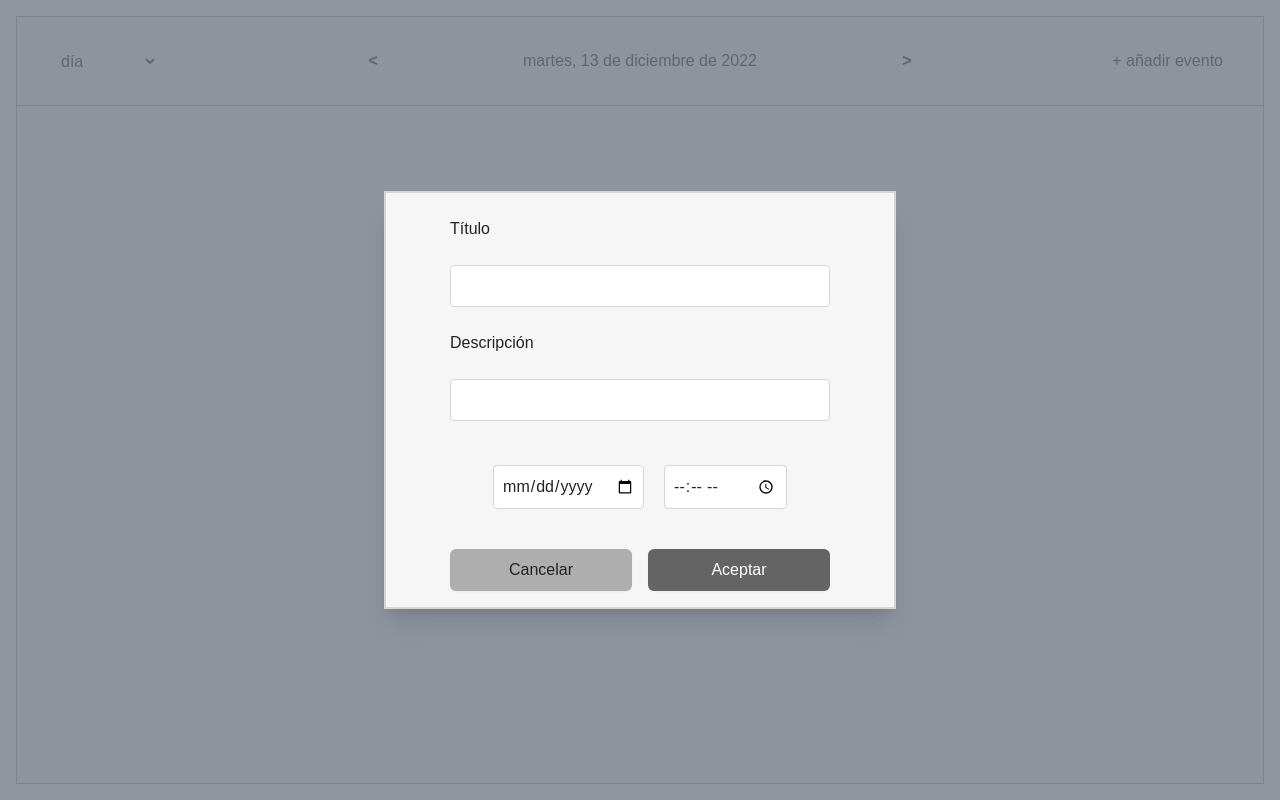
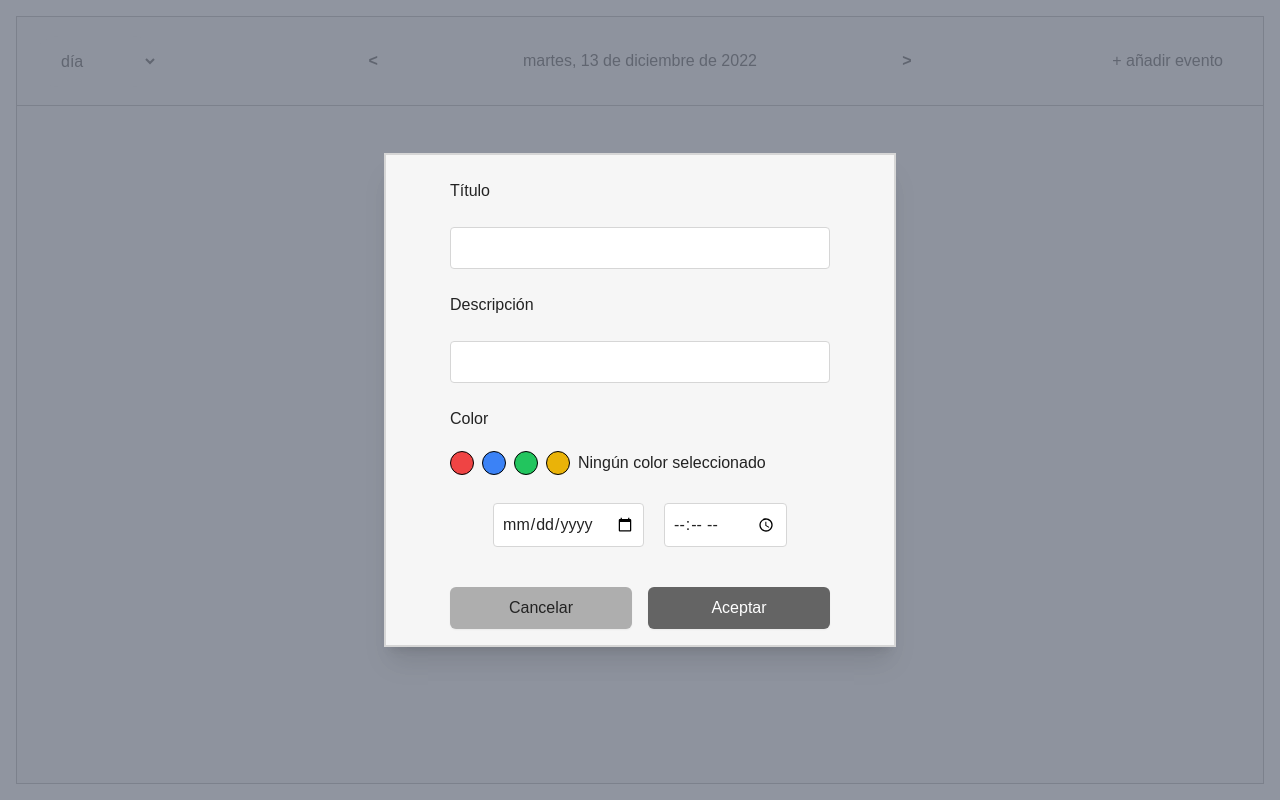
Before and after one commit to Legatus12/Calendario, a Vue app: page / in a window 1280 px wide. Both pictures are taken after a click on the button "+ añadir evento". Built offline with nearby package versions, Linux system fonts and the light colour scheme; data requests are answered from the project's data file.

Commit message:
Colores en los eventos

```diff
--- a/db.json
+++ b/db.json
@@ -1,86 +1,28 @@
 {
   "events": [
     {
-      "name": "prueba 2",
-      "reason": "el que sea",
-      "description": "la que sea",
-      "start_date": "2022-12-8",
-      "start_time": "19:43",
-      "id": 2
+      "name": "amarillo1233",
+      "reason": "sadfasf",
+      "start_date": "2023-01-21",
+      "start_time": "21:43",
+      "color": "bg-green-500",
+      "id": 39
     },
     {
-      "name": "prueba 8",
-      "reason": "sdaf",
-      "description": "fasdfa",
-      "start_date": "2022-12-2022-12-14",
-      "start_time": "20:52",
-      "id": 6
-    },
-    {
-      "name": "aaa",
-      "reason": "adasdada",
-      "description": "asdadads",
-      "start_date": "2023-01-2023-01-05",
-      "start_time": "12:03",
-      "id": 11
-    },
-    {
-      "name": "aaa",
-      "reason": "asdadad",
-      "description": "adsasdad",
-      "start_date": "2023-01-2023-01-15",
-      "start_time": "11:18",
-      "id": 12
-    },
-    {
-      "name": "no desaparezcas",
-      "reason": "asdada",
-      "description": "asdasdas",
-      "start_date": "2023-01-2023-01-13",
-      "start_time": "12:23",
-      "id": 13
-    },
-    {
-      "name": "gimnasio1223",
-      "reason": "prueba12",
-      "start_date": "2023-01-11",
-      "start_time": "18:33",
-      "id": 28
-    },
-    {
-      "name": "edu2346",
-      "reason": "1231335",
-      "start_date": "2023-01-14",
-      "start_time": "18:41",
-      "id": 29
-    },
-    {
-      "name": "edu",
-      "reason": "asdfas",
-      "start_date": "2023-01-18",
-      "start_time": "19:03",
-      "id": 31
-    },
-    {
-      "name": "asdfas2298",
-      "reason": "test5565",
-      "start_date": "2023-01-13",
-      "start_time": "19:12",
-      "id": 34
-    },
-    {
-      "name": "sdsafassa",
-      "reason": "sdfsaf",
-      "start_date": "2023-01-10",
-      "start_time": "19:37",
-      "id": 36
+      "name": "verde12",
+      "reason": "123123",
+      "start_date": "2023-01-19",
+      "start_time": "21:45",
+      "color": "bg-red-500",
+      "id": 40
     },
     {
       "name": "asdfas",
-      "reason": "test1",
-      "start_date": "2023-01-06",
-      "start_time": "23:37",
-      "id": 37
+      "reason": "1233113",
+      "start_date": "2023-01-18",
+      "start_time": "22:56",
+      "color": "bg-blue-500",
+      "id": 41
     }
   ]
 }
--- a/src/components/Calendar.vue
+++ b/src/components/Calendar.vue
@@ -212,7 +212,7 @@ const loadEvent = async () => {
 
         //recorro la información que hemos recibido y pusheo lo items en la listas según el dia
         res.data.forEach(element => {
-            items.push({ id: element.id, title: element.name, reason: element.reason, start_time: element.start_time, list: changeList(element) });
+            items.push({ id: element.id, title: element.name, reason: element.reason, start_time: element.start_time, list: changeList(element),color: element.color});
         });
 
     } catch (error) {
@@ -223,14 +223,14 @@ const loadEvent = async () => {
 
 const addEvent = (event) => {
     // se carga directamente en el array que corresponda y ya lo vemos por pantalla
-    items.push({ id: event.id, title: event.name, reason: event.reason, start_time: event.start_time, list: event.start_date });
+    items.push({ id: event.id, title: event.name, reason: event.reason, start_time: event.start_time, list: event.start_date, color: event.color });
 
 }
 
 const modifyEvents = (event) => {
     items.forEach((element, index) => {
         if (element.id == event.id) {
-            items[index] = { id: event.id, title: event.name, reason: event.reason, start_time: event.start_time, list: event.start_date };
+            items[index] = { id: event.id, title: event.name, reason: event.reason, start_time: event.start_time, list: event.start_date,color:event.color};
         }
     });
 }
--- a/src/components/EventManagement/AddEvent.vue
+++ b/src/components/EventManagement/AddEvent.vue
@@ -13,17 +13,17 @@ import axios from "axios";
 
 const dialog = ref();
 // no puedo poner const, no puedo igualar al evento con recibo con const
-let event = reactive({ name: "", reason: "", start_date: "", start_time: "" });
+let event = reactive({ name: "", reason: "", start_date: "", start_time: "", color: "" });
 
 const emits = defineEmits(["SendEvent"])
 
 
 const closeModal = (boolean) => {
     dialog.value = boolean;
+
 }
 
 const receiveEvent = (events) => {
-
     event = events;
     addEvent();
 }
@@ -48,6 +48,7 @@ const addEvent = async () => {
             event.reason = "";
             event.start_date = "";
             event.start_time = "";
+            event.color = "";
 
             dialog.value = false;
         }
@@ -61,7 +62,7 @@ const addEvent = async () => {
 const getEvent = (event) => {
     return {
         name: event.name, reason: event.reason, start_date:
-            event.start_date, start_time: event.start_time
+            event.start_date, start_time: event.start_time, color: event.color
     }
 
 }
--- /dev/null
+++ b/src/components/EventManagement/ColorPicker.vue
@@ -0,0 +1,35 @@
+<template>
+    <div>
+        <div class="flex mt-5 mb-2">
+            <div v-for="colorOption in colorOptions" :key="colorOption" :class="colorOption"
+                class=" w-6 h-6 rounded-full mr-2 cursor-pointer border border-black" @click="changeColor(colorOption)">
+            </div>
+            <h1>{{currentColor}} seleccionado</h1>
+        </div>
+    </div>
+</template>
+
+<script setup>
+
+import { ref } from "vue";
+
+const props = defineProps({
+    currentColor: {String, default:"Ningún color"}
+})
+
+const emits = defineEmits(["SendColor"])
+
+const color = ref("Ningún color");
+const colorOptions = ref(['bg-red-500', 'bg-blue-500', 'bg-green-500', 'bg-yellow-500']);
+
+function changeColor(newColor) {
+    color.value = newColor.substring(newColor.indexOf("-")+1,newColor.lastIndexOf("-"));
+    console.log(color.value);
+    emits("SendColor", newColor);
+}
+
+</script>
+
+<style scoped>
+
+</style>
--- a/src/components/EventManagement/DragEvent.vue
+++ b/src/components/EventManagement/DragEvent.vue
@@ -1,6 +1,6 @@
 <template>
     <div class="drop-zone" @drop="onDrop($event, day)" @dragenter.prevent @dragover.prevent>
-        <div v-for="item in getList(day)" :key="item.id" class="drag-el" draggable="true"
+        <div v-for="item in getList(day)" :key="item.id" :class="item.color" class="drag-el" draggable="true"
             @dragstart="startDrag($event, item)">
             <p v-if="selectDay" class="w-full">Titulo: {{ item.title }} Descripcion: {{ item.reason }} Hora de inicio:
                 {{ item.start_time }}</p>
@@ -113,7 +113,7 @@ const modifyEvents = async (event, item) => {
 const getEvent = (event) => {
     return {
         name: event.name, reason: event.reason, start_date:
-            event.start_date, start_time: event.start_time
+            event.start_date, start_time: event.start_time,color: event.color
     }
 
 }
--- a/src/components/EventManagement/FormEvent.vue
+++ b/src/components/EventManagement/FormEvent.vue
@@ -45,6 +45,8 @@
                                                 <input v-model="event.reason"
                                                     class="border border-[#d6d6d6] p-2 rounded" type="text" id="reason"
                                                     required><br>
+                                                <label for="colour" class="text-left">Color</label>
+                                                <ColorPicker @SendColor="colourEvent" :currentColor="colour" />
                                                 <div class="mt-5">
                                                     <input v-model="event.start_date"
                                                         class="p-2 border border-[#d6d6d6] rounded" type="date"
@@ -53,6 +55,7 @@
                                                         class="p-2 border border-[#d6d6d6] ml-5 rounded" type="time"
                                                         id="start" required>
                                                 </div>
+
                                                 <!-- Fecha fin para una futura funcionalidad
                                                 <div class="mt-5">
                                                     <label class="mr-9" for="end">Fin:</label>
@@ -92,7 +95,10 @@
 
 import { reactive, watch, ref } from 'vue';
 
-const event = reactive({ name: "", reason: "", start_date: "", start_time: "" });
+import ColorPicker from './ColorPicker.vue';
+
+const event = reactive({ name: "", reason: "", start_date: "", start_time: "", color: "Ningún Color" });
+const colour = ref();
 
 const activeAcept = ref(false);
 
@@ -110,23 +116,28 @@ watch(() => props.currentEvent, () => {
     event.reason = props.currentEvent.reason;
     event.start_date = props.currentEvent.list;
     event.start_time = props.currentEvent.start_time;
+    event.color = props.currentEvent.color;
     activeAcept.value = true;
-
-
 })
 
 
 watch(() => event.name, (nw, ol) => {
-    if(nw!==props.currentEvent.title){
-    activeAcept.value = false;
+    if (nw !== props.currentEvent.title) {
+        activeAcept.value = false;
     }
 })
 
 watch(() => event.reason, (nw, ol) => {
-    if(nw!==props.currentEvent.reason){
-    activeAcept.value = false;
+    if (nw !== props.currentEvent.reason) {
+        activeAcept.value = false;
     }
 })
+
+const colourEvent = (col) => {
+    event.color = col;
+    colour.value = colorName(col);
+
+}
 
 const delEvent = () => {
     emits("DeleteEvent")
@@ -136,6 +147,14 @@ const delEvent = () => {
 
 const closeModal = () => {
     emits("CloseModal", false)
+    if(!props.deleteEvent){
+    event.name = "";
+    event.reason = "";
+    event.start_date = "";
+    event.start_time = "";
+    event.color = "";
+    }
+    colour.value="Ningún color";
 }
 
 const sendEvent = () => {
@@ -144,6 +163,8 @@ const sendEvent = () => {
 
 }
 
+const colorName = (code) =>code.substring(code.indexOf("-") + 1, code.lastIndexOf("-"));
+
 </script>
 
 <style  scoped>
```
